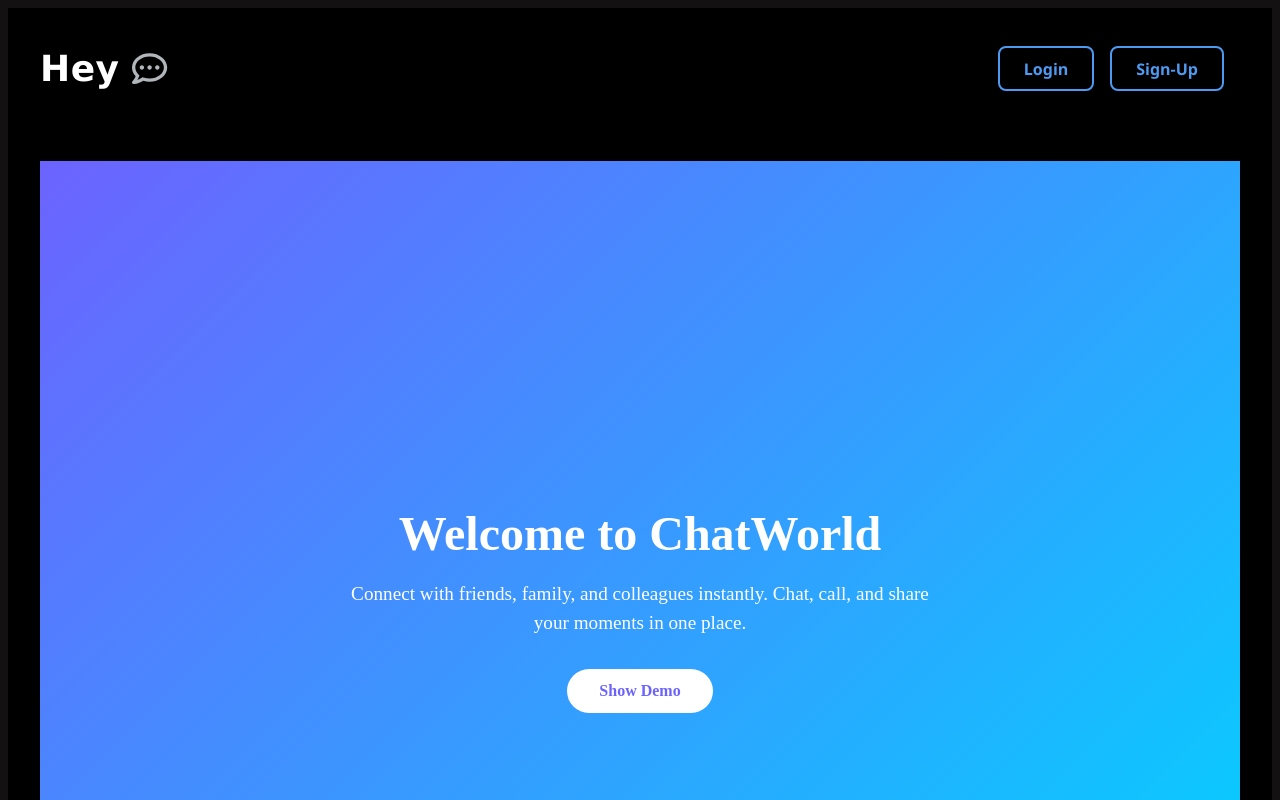
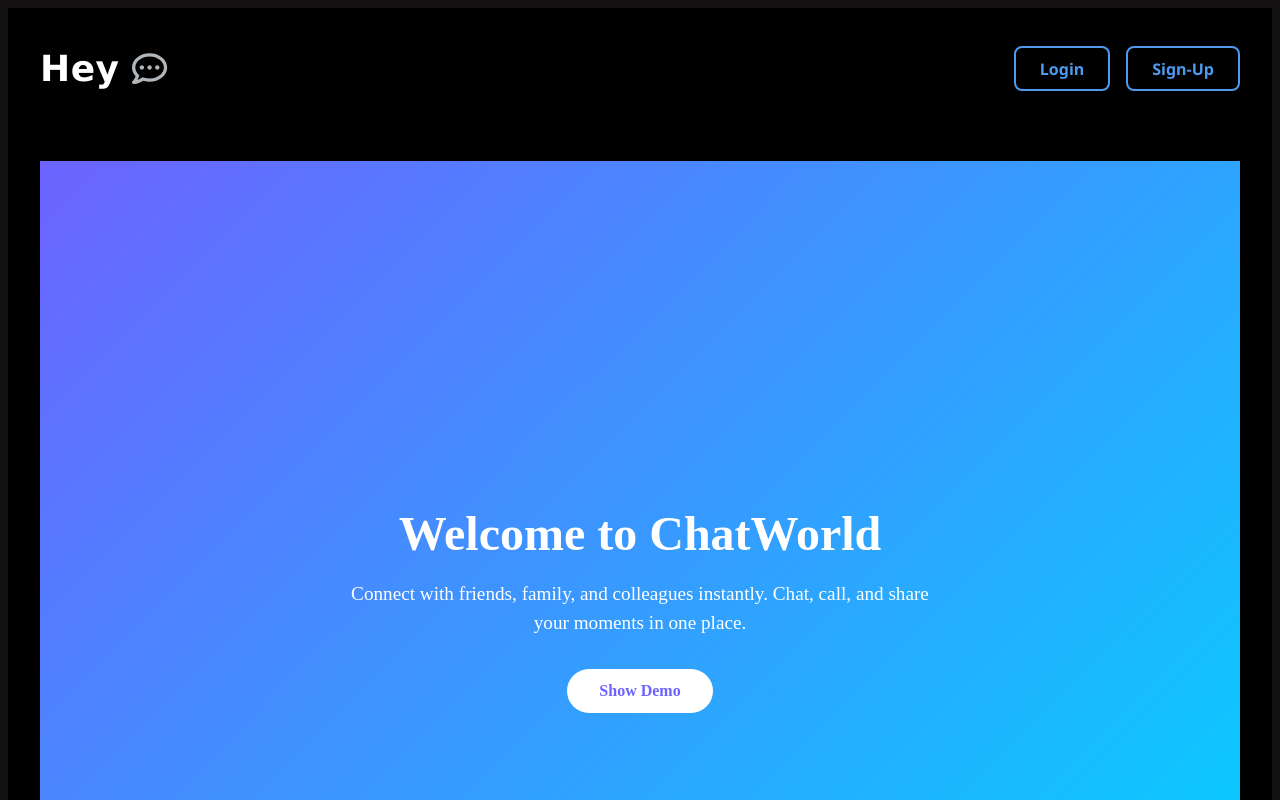
Before and after one commit to rahanyas/Chatty, a React (Vite) app in the folder frontend/: page / in a window 1280 px wide. Shown: the top 800 px of the page. Built offline with nearby package versions, Linux system fonts and the light colour scheme.

Commit message:
changed nav btn style

```diff
--- a/frontend/src/styles/components/navbar.compos.scss
+++ b/frontend/src/styles/components/navbar.compos.scss
@@ -4,7 +4,7 @@
     align-items: $align;
 }
 
-$border : solid 1px rgb(73, 73, 55);
+$border : solid 1px rgb(190, 190, 50);
 $bg : rgb(19, 17, 17);
 
 :root{
@@ -72,24 +72,28 @@ $bg : rgb(19, 17, 17);
     font-size: 1em;
 
     .off-nav-btns{
-        @include flex-center(flex-end,center);
+        // @include flex-center(flex-end,center);
+        display: flex;
+        justify-content: flex-end;
+        margin-right: 0;
+        column-gap: 1em;
 
-        @media screen and (max-width : 768px){
+        @media screen and (max-width:768px){
             .off-nav-btns{
-                @include flex-center(flex-end, center)
+                // @include flex-center(flex-end, center);
+                margin-right: 0em;
+                border: $border;
             }
             .nav-link{
                 font-size: .5em;
-                margin-right: 0;
                 font-weight: 500;
                 border: 1.5px solid #4e9af1;
-                 padding: 0.3rem 1rem;
+                padding: 0.3rem 1rem;
             }
         }
         .nav-link {
             display: inline-block;
             padding: 0.6rem 1.5rem;
-            margin-right: 1em;
             font-family: "Segoe UI", sans-serif;
             font-size: 1rem;
             font-weight: 600;
```
